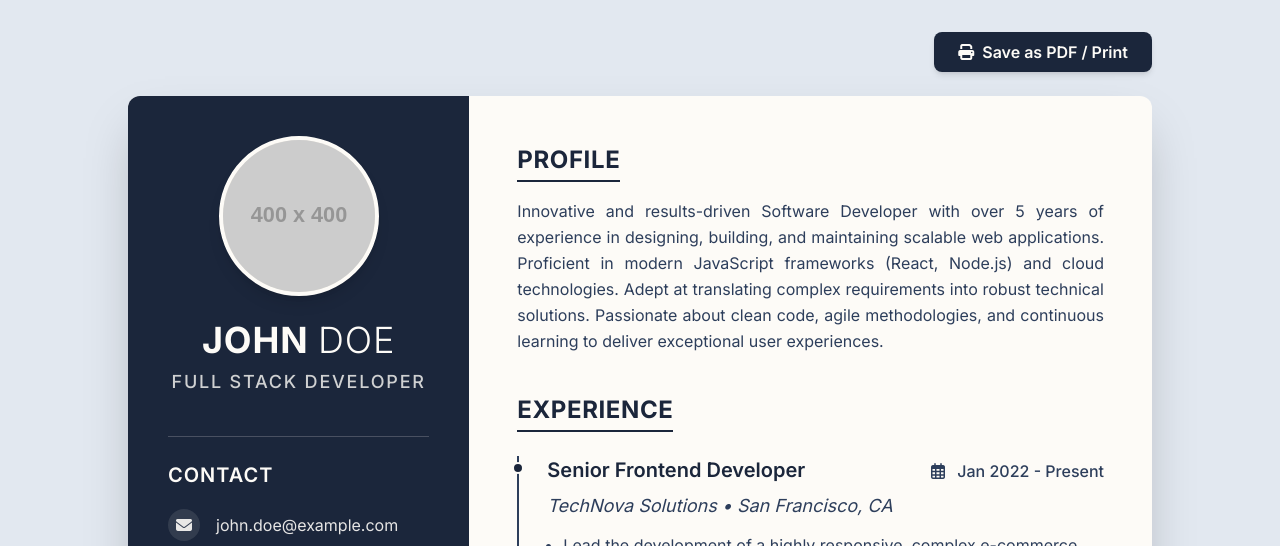
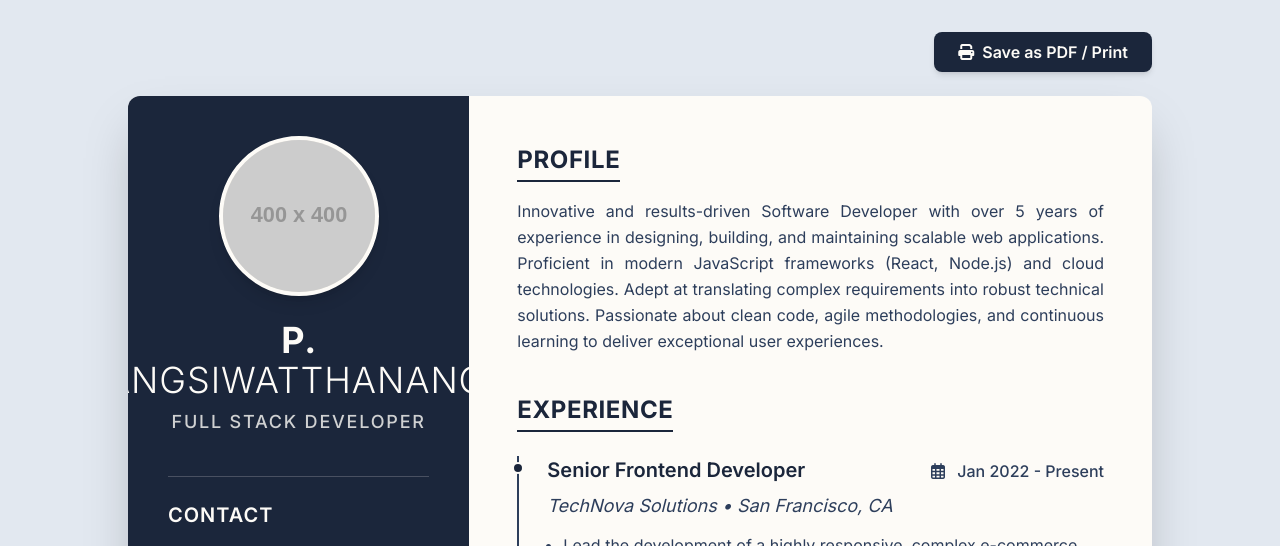
Before and after one commit to MimiPiyaphat/resume, a plain HTML site: page index.html in a window 1280 px wide. Shown: the top 546 px of the page. Drawn offline with nearby package versions, Linux system fonts and the light colour scheme; placeholder pictures from the web are drawn by us.

Commit message:
Update profile image and name in index.html

```diff
--- a/index.html
+++ b/index.html
@@ -102,9 +102,9 @@
             <div class="flex flex-col items-center text-center mb-10">
                 <div class="w-40 h-40 rounded-full overflow-hidden border-4 border-cream shadow-lg mb-6 bg-cream-dark">
                     <!-- Placeholder Profile Image. Replace src with your actual image -->
-                    <img src="https://placehold.co/400x400/FDFBF7/1B263B?text=JD" alt="John Doe" class="w-full h-full object-cover">
+                    <img src="https://placehold.co/400x400/FDFBF7/1B263B?text=PR" alt="P.Rangsiwatthananon" class="w-full h-full object-cover">
                 </div>
-                <h1 class="text-3xl md:text-4xl font-bold tracking-wide uppercase mb-2">John <span class="font-light">Doe</span></h1>
+                <h1 class="text-3xl md:text-4xl font-bold tracking-wide uppercase mb-2">P. <span class="font-light">Rangsiwatthananon</span></h1>
                 <h2 class="text-lg font-medium text-cream/80 tracking-widest uppercase">Full Stack Developer</h2>
             </div>
 
```
